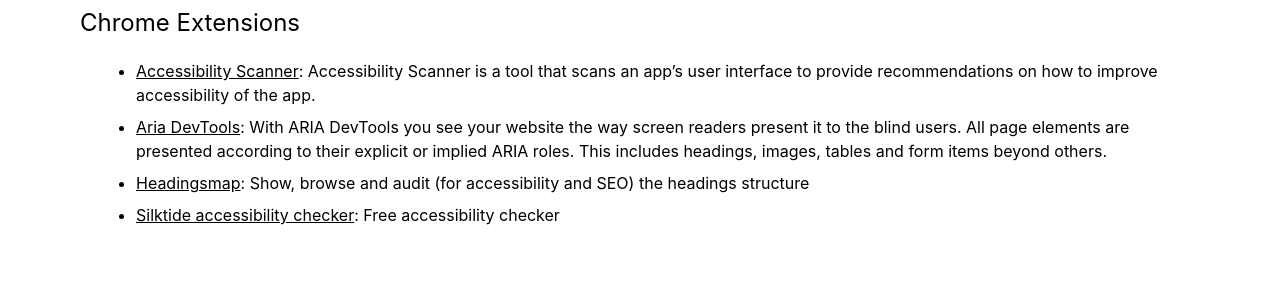
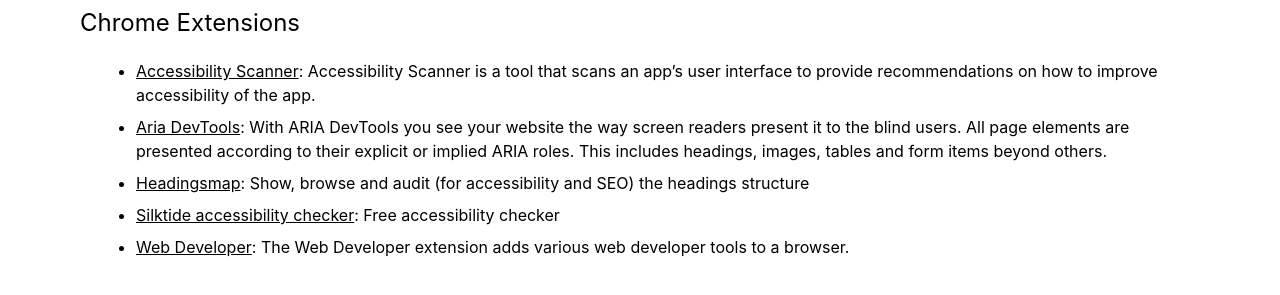
Before and after one commit to AnySurfer/anysurfer.github.io, a plain HTML site: page browser-extensions.html in a window 1280 px wide. Shown: the part 197-492 px from the top of the page. Drawn offline with Linux system fonts and the light colour scheme.

Commit message:
Update browser-extensions.html

```diff
--- a/browser-extensions.html
+++ b/browser-extensions.html
@@ -26,6 +26,7 @@
 					<li><a href="https://chromewebstore.google.com/detail/aria-devtools/dneemiigcbbgbdjlcdjjnianlikimpck">Aria DevTools</a>: With ARIA DevTools you see your website the way screen readers present it to the blind users. All page elements are presented according to their explicit or implied ARIA roles. This includes headings, images, tables and form items beyond others. </li>
 					<li><a href="https://chromewebstore.google.com/detail/headingsmap/flbjommegcjonpdmenkdiocclhjacmbi">Headingsmap</a>: Show, browse and audit (for accessibility and SEO) the headings structure </li>
 					<li><a href="https://chromewebstore.google.com/detail/silktide-accessibility-ch/mpobacholfblmnpnfbiomjkecoojakah">Silktide accessibility checker</a>: Free accessibility checker</li>
+					<li><a href="https://chrispederick.com/work/web-developer/">Web Developer</a>: The Web Developer extension adds various web developer tools to a browser.</li>
 				</ul>
 			</div>
 		</main>
```
